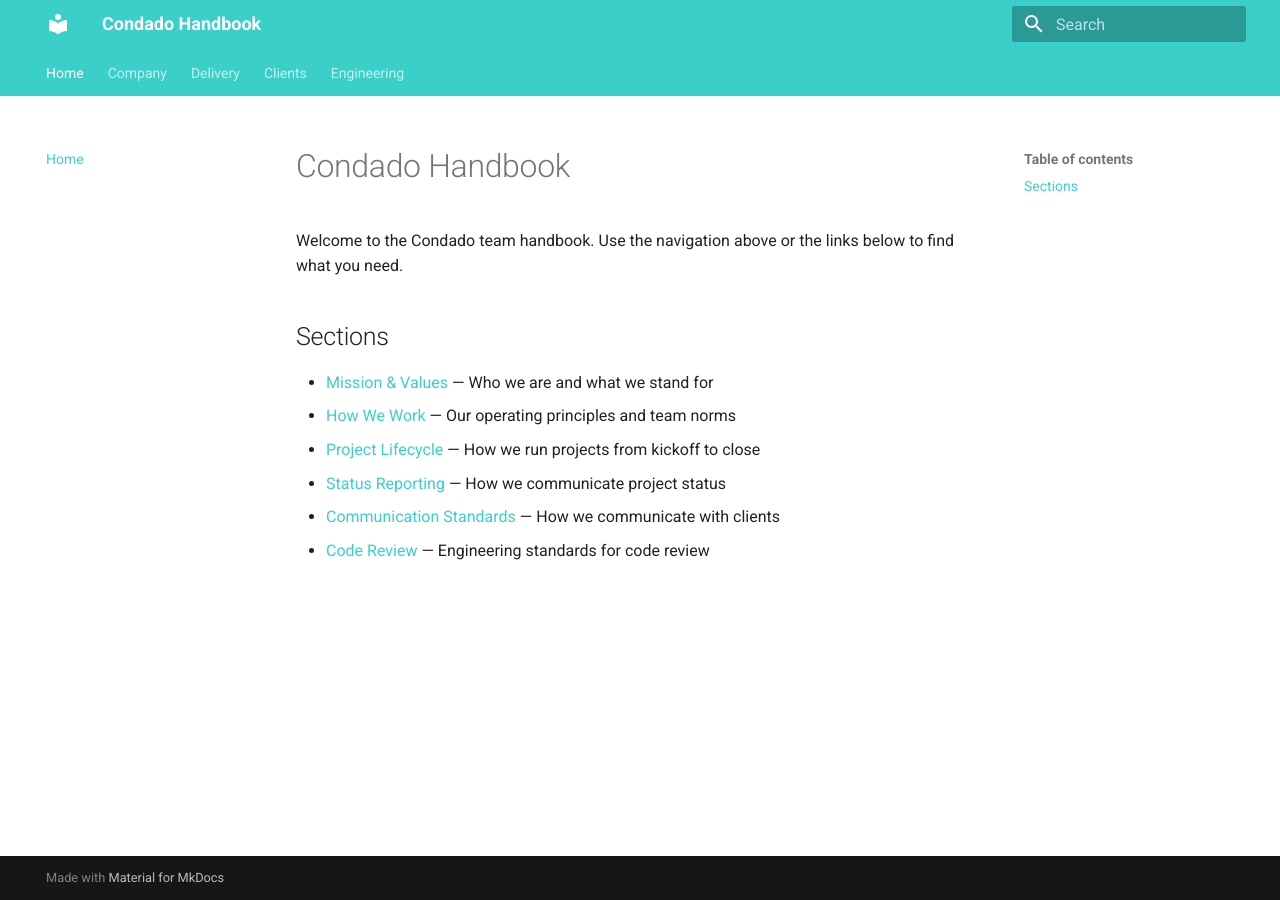
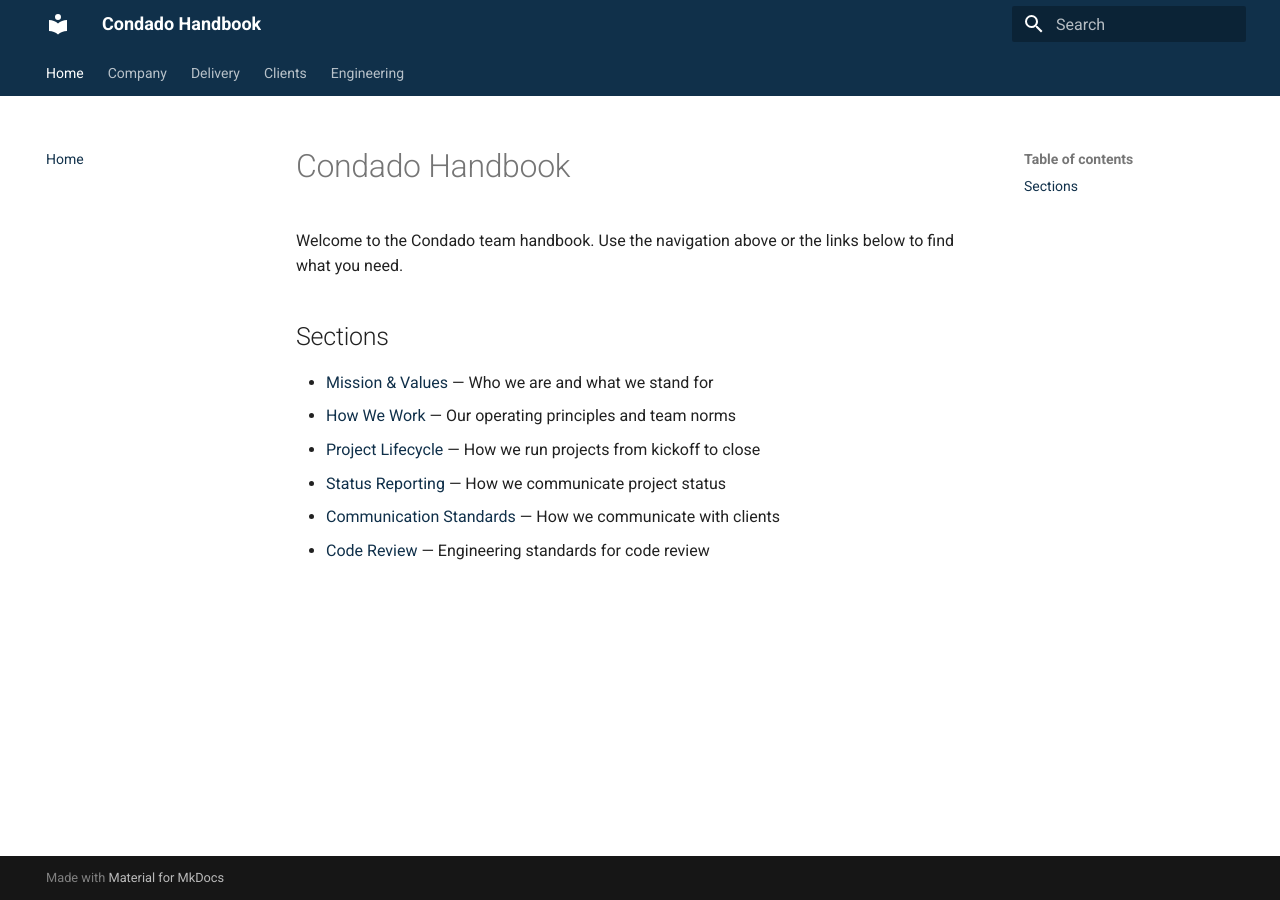
Before and after one commit to dynomisaac-welch/Handbook, an MkDocs documentation site: the page built from docs/index.md, in a window 1280 px wide. Built offline with MkDocs 1.6.1 and Material for MkDocs 9.7.7, drawn with Linux system fonts in a browser that asks for light colours.

Commit message:
update primary color to #10304a
Co-Authored-By: Claude Sonnet 4.6 <noreply@anthropic.com>

```diff
--- a/docs/stylesheets/extra.css
+++ b/docs/stylesheets/extra.css
@@ -1,7 +1,7 @@
 :root {
-  --md-primary-fg-color: #3bcfc9;
-  --md-primary-fg-color--light: #5dd9d4;
-  --md-primary-fg-color--dark: #2aada8;
+  --md-primary-fg-color: #10304a;
+  --md-primary-fg-color--light: #1e4f7a;
+  --md-primary-fg-color--dark: #0a1f30;
   --md-accent-fg-color: #10304a;
   --md-accent-fg-color--transparent: #10304a1a;
 }
```
